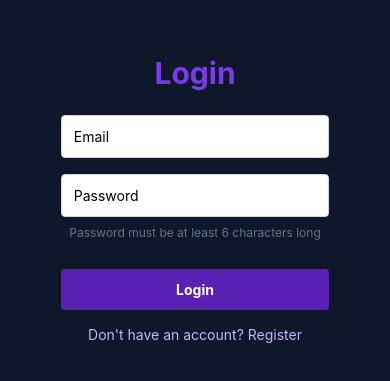
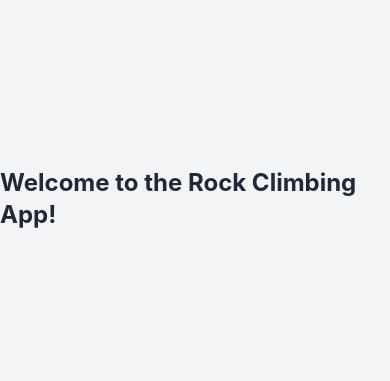
Before and after one commit to nlevin6/RockClimbingApp, a React Native app: screen /Home in a window 390 px wide. Shown: the part 223-604 px from the top of the page. Built offline with nearby package versions, Linux system fonts and the light colour scheme; no server answers.

Commit message:
- added home page for a successful login - fixed wrong password auth error

```diff
--- a/App.js
+++ b/App.js
@@ -1,17 +1,26 @@
 import React from 'react';
-import { View, StyleSheet } from 'react-native';
+import { NavigationContainer } from '@react-navigation/native';
+import { createStackNavigator } from '@react-navigation/stack';
 import Login from './screens/Login';
+import Home from './screens/Home';
+
+const Stack = createStackNavigator();
 
 export default function App() {
     return (
-        <View style={styles.container}>
-            <Login />
-        </View>
+        <NavigationContainer>
+            <Stack.Navigator id="MainStack" initialRouteName="Login">
+                <Stack.Screen
+                    name="Login"
+                    component={Login}
+                    options={{ headerShown: false }}
+                />
+                <Stack.Screen
+                    name="Home"
+                    component={Home}
+                    options={{ headerShown: false }}
+                />
+            </Stack.Navigator>
+        </NavigationContainer>
     );
 }
-
-const styles = StyleSheet.create({
-    container: {
-        flex: 1,
-    },
-});
--- /dev/null
+++ b/screens/Home.js
@@ -0,0 +1,15 @@
+import React from 'react';
+import { View, Text } from 'react-native';
+import tw from '../tailwind';
+
+const Home = () => {
+    return (
+        <View style={tw`flex-1 justify-center items-center bg-gray-100`}>
+            <Text style={tw`text-2xl font-bold text-gray-800`}>
+                Welcome to the Rock Climbing App!
+            </Text>
+        </View>
+    );
+};
+
+export default Home;
--- a/screens/Login.js
+++ b/screens/Login.js
@@ -1,5 +1,6 @@
 import React, { useState } from 'react';
 import { View, Text, TextInput, TouchableOpacity, Alert, Keyboard } from 'react-native';
+import { useNavigation } from '@react-navigation/native';
 import { getAuth, createUserWithEmailAndPassword, signInWithEmailAndPassword } from 'firebase/auth';
 import app from '../firebaseConfig';
 import tw from '../tailwind';
@@ -11,11 +12,13 @@ const Login = () => {
     const [password, setPassword] = useState('');
     const [isRegistering, setIsRegistering] = useState(false);
 
+    const navigation = useNavigation();
+
     const getCustomErrorMessage = (errorCode) => {
         const errorMessages = {
             'auth/invalid-email': 'The email address is not valid.',
             'auth/user-not-found': 'No account found with this email.',
-            'auth/wrong-password': 'Incorrect password. Please try again.',
+            'auth/invalid-credential': 'Incorrect password. Please try again.',
             'auth/email-already-in-use': 'This email is already registered.',
             'auth/weak-password': 'Password is too weak. Use at least 6 characters.',
             'auth/missing-password': 'Password is required. Please enter a password.',
@@ -37,12 +40,15 @@ const Login = () => {
     const handleLogin = () => {
         Keyboard.dismiss();
         signInWithEmailAndPassword(auth, email, password)
-            .then(() => alert('Logged in successfully!'))
+            .then(() => {
+                navigation.navigate('Home');
+            })
             .catch((error) => {
                 const errorMessage = getCustomErrorMessage(error.code);
-                alert(errorMessage);
+                Alert.alert('Login Failed', errorMessage);
             });
     };
+
 
     return (
         <View style={tw`flex-1 justify-center items-center bg-slate-900 px-4`}>
```
